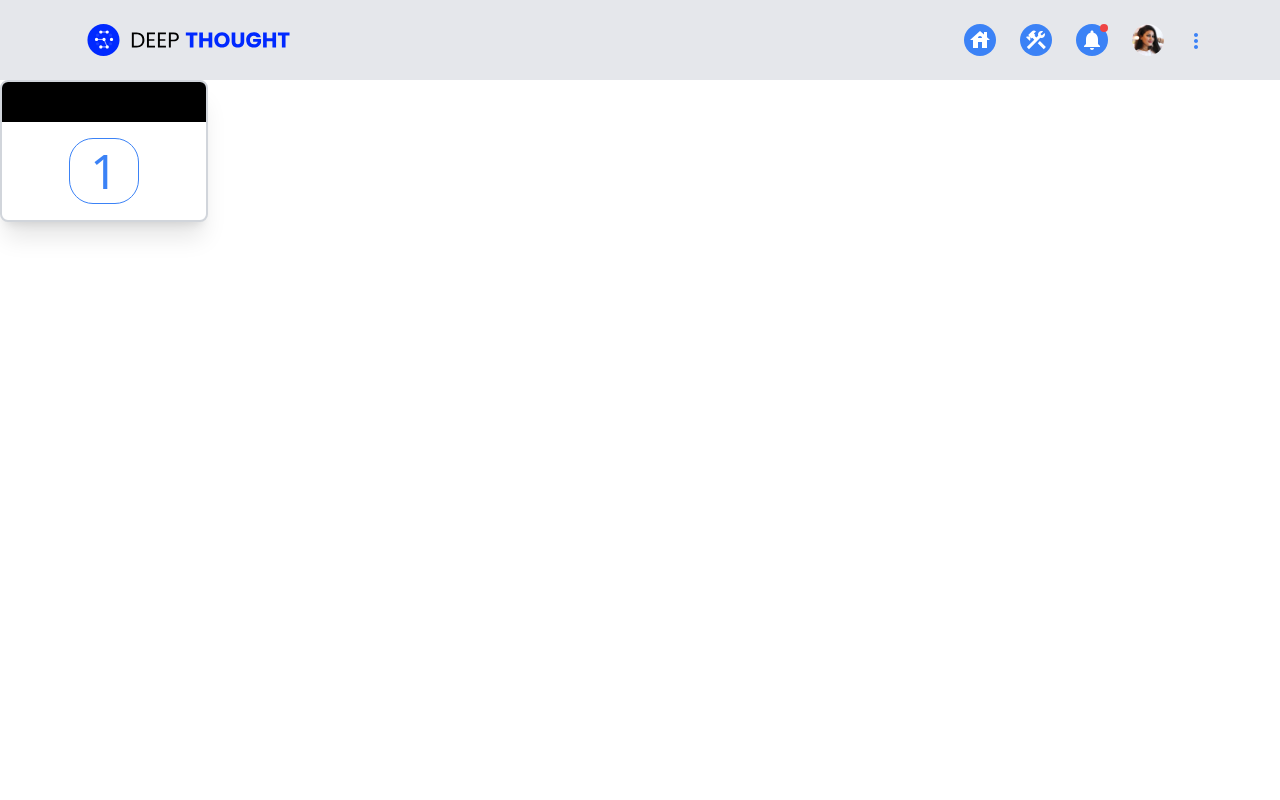
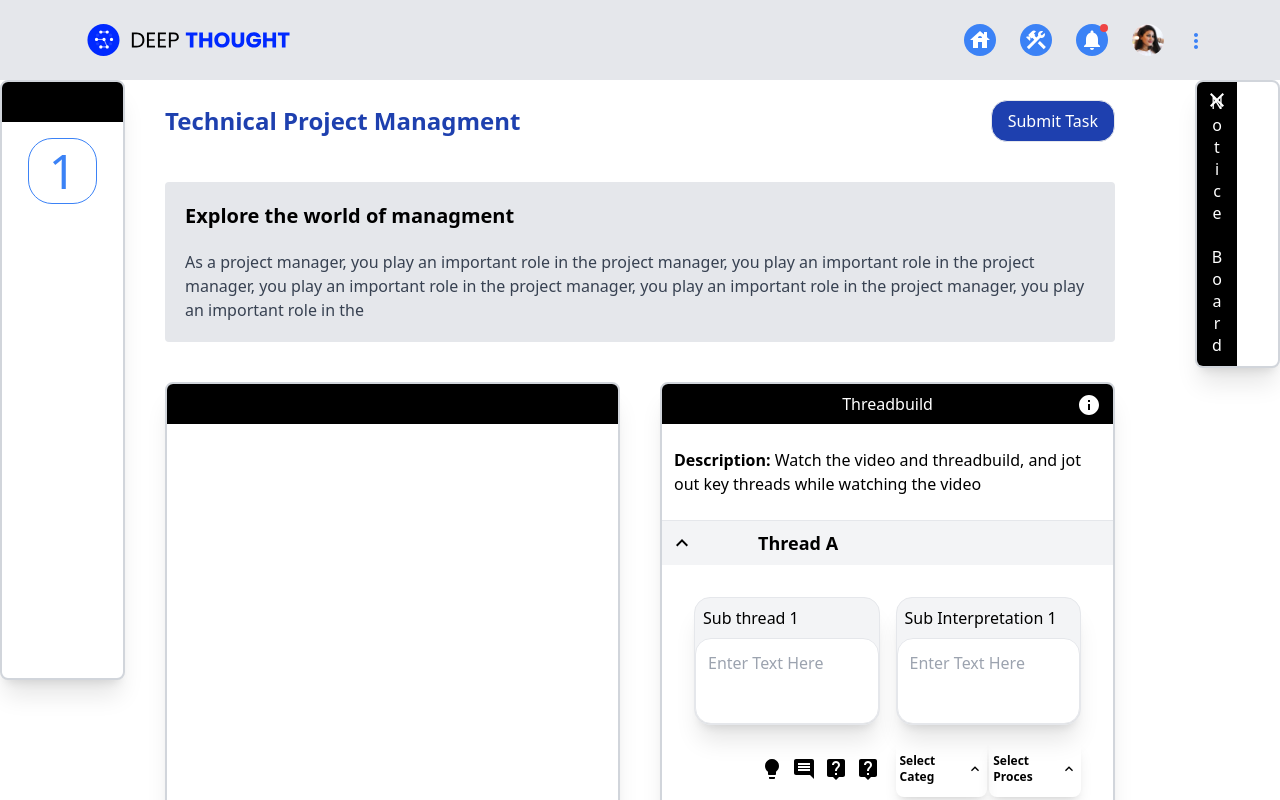
Before and after one commit to fiker31/Deep-tought-website, a React (Vite) app: page / in a window 1280 px wide. Shown: the top 800 px of the page. Built offline with nearby package versions, Linux system fonts and the light colour scheme.

Commit message:
src file edited

```diff
--- a/src/App.jsx
+++ b/src/App.jsx
@@ -1,24 +1,26 @@
 import styles from "./style";
-import {Navbar} from './components';
-import {Journeyboard} from './components';
+import { Navbar } from "./components";
+import { Journeyboard } from "./components";
+import Body from "./components/body";
+import NoticeBoard from "./components/noticeboard";
 
 const App = () => (
   <div>
-
-    <div className='bg-gray-200 w-full overflow-hidden'>
-     <div className={`${styles.paddingX} ${styles.flexCenter} `}>
-
-      <div className={`${styles.boxWidth}`}>
-          <Navbar/>
+    <div className="bg-gray-200 w-full overflow-hidden">
+      <div className={`${styles.paddingX} ${styles.flexCenter} `}>
+        <div className={`${styles.boxWidth}`}>
+          <Navbar />
+        </div>
       </div>
-       </div>
+    </div>
+    <div className="grid grid-cols-8 gap-10">
+      <Journeyboard />
+      <div class="place-items-center col-span-6 pt-5">
+        <Body />
       </div>
-       <div className={`${styles.length}`}>
-         <Journeyboard/>
-         </div>
-        </div>
-
+      <NoticeBoard />
+    </div>
+  </div>
 );
 
-
-export default App
+export default App;
--- a/src/index.css
+++ b/src/index.css
@@ -138,3 +138,10 @@
   background: rgba(255, 255, 255, 0.6);
   filter: blur(750px);
 }
+.jorney_board {
+  height: 75vh;
+}
+.text-vertical {
+  writing-mode: vertical-lr;
+  text-orientation: upright;
+}
```
